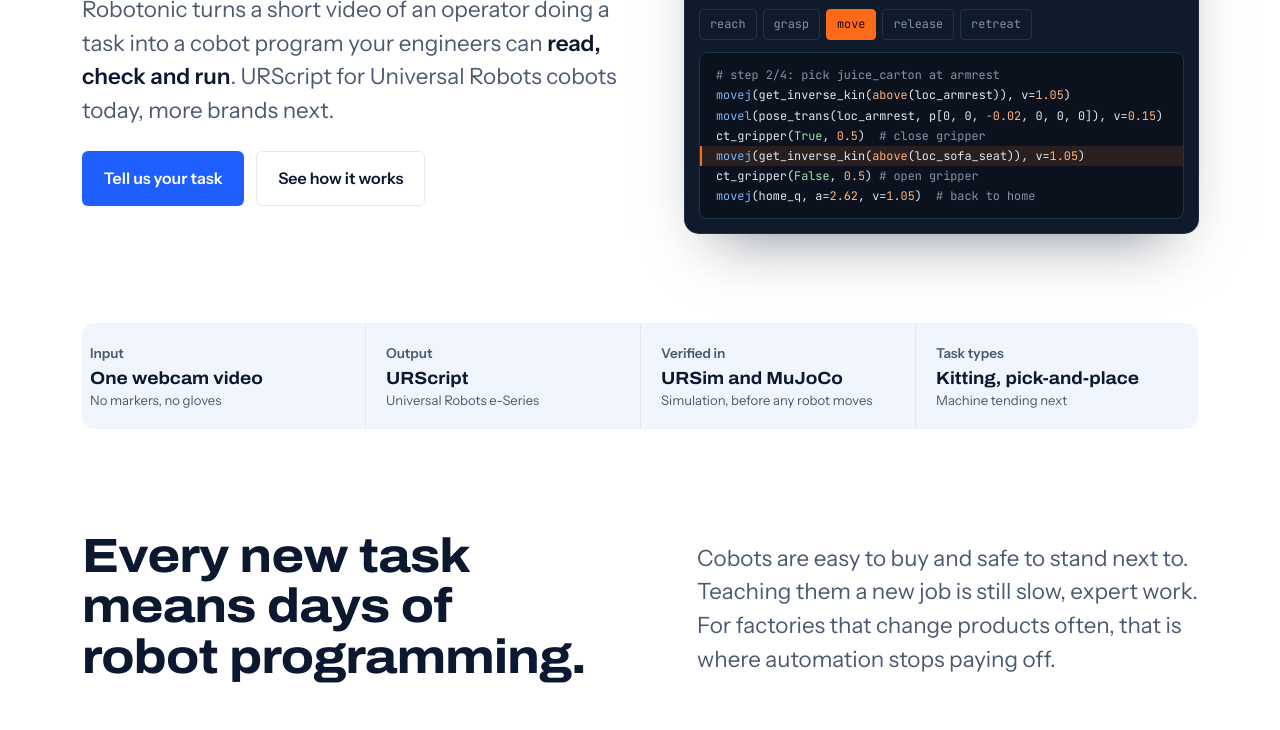
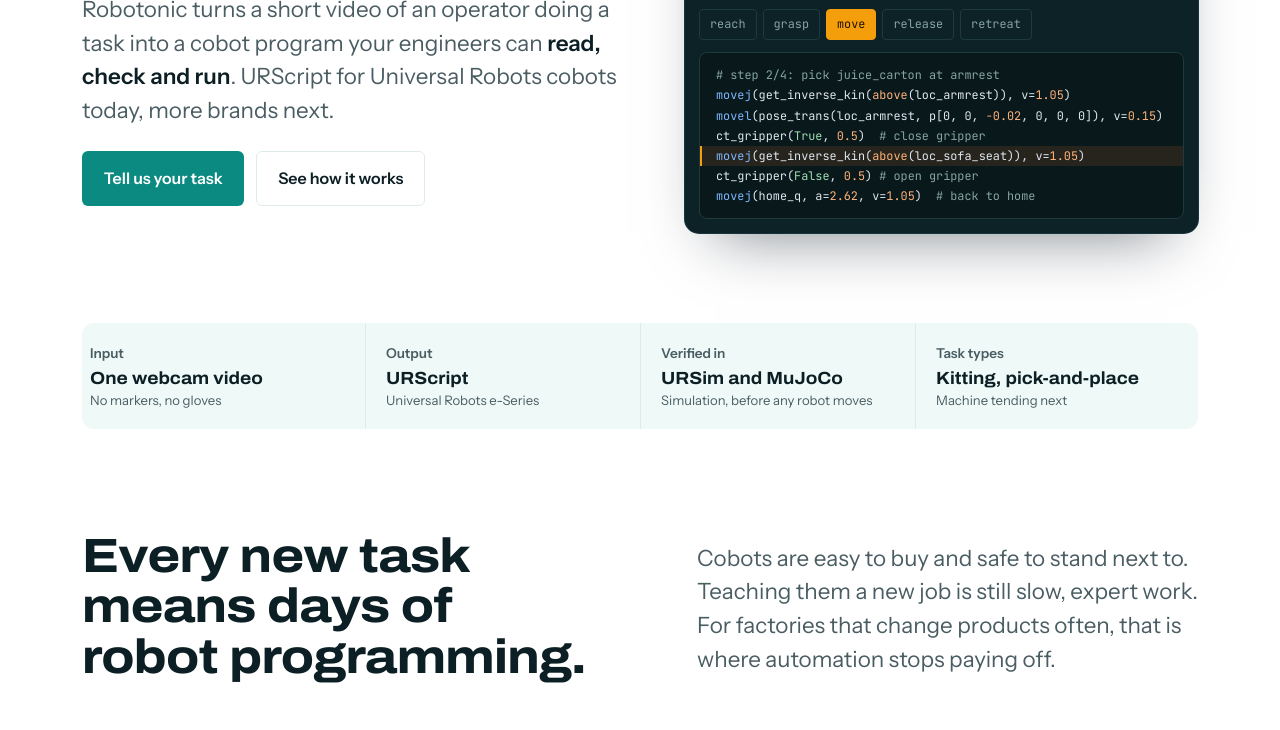
Before and after one commit to ricardoantoniocip-spec/cobot-teaching, a plain HTML site: page website/index.html in a window 1280 px wide. Shown: the part 466-1196 px from the top of the page. Drawn offline with Linux system fonts and the light colour scheme.

Commit message:
Website: teal and amber colour palette
Co-Authored-By: Claude Opus 5.5 <noreply@anthropic.com>
Claude-Session: https://claude.ai/code/session_01U42Xr3NYLwj73TY1tyBGa3

```diff
--- a/website/assets/style.css
+++ b/website/assets/style.css
@@ -708,3 +708,29 @@ input:user-invalid, textarea:user-invalid { border-color: #d92d20; box-shadow: 0
   .hero-copy > *, .pendant { animation: fade 400ms ease both; animation-delay: 0ms; }
   .btn:active { transform: none; }
 }
+
+/* ================= v4 palette: teal and amber ================= */
+:root {
+  --paper: #ffffff; --panel: #ffffff; --tint: #effaf8; --ink: #0c1f24; --steel: #4a5d63; --line: #dfebea;
+  --brand: #0a8a80; --brand-hover: #07706a; --brand-ink: #ffffff; --brand-soft: #e2f5f2;
+  --signal: #f59e0b; --signal-strong: #0a8a80; --ok: #0b7a4a;
+  --pendant: #0d2226; --pendant-line: #1d3a3f; --pendant-dim: #86a3a6;
+}
+@media (prefers-color-scheme: dark) {
+  :root:not([data-theme="light"]) {
+    --paper: #081316; --panel: #0e1d20; --tint: #0b1a1d; --ink: #e8f3f2; --steel: #98b0b2; --line: #1b3236;
+    --brand: #3fd1c2; --brand-hover: #74e0d5; --brand-ink: #04201d; --brand-soft: #0f2e2c;
+    --signal: #fbbf24; --signal-strong: #3fd1c2; --ok: #3fbf86;
+    --pendant: #050e10; --pendant-line: #17302f; --pendant-dim: #7c9a9c;
+  }
+}
+:root[data-theme="dark"] {
+  --paper: #081316; --panel: #0e1d20; --tint: #0b1a1d; --ink: #e8f3f2; --steel: #98b0b2; --line: #1b3236;
+  --brand: #3fd1c2; --brand-hover: #74e0d5; --brand-ink: #04201d; --brand-soft: #0f2e2c;
+  --signal: #fbbf24; --signal-strong: #3fd1c2; --ok: #3fbf86;
+  --pendant: #050e10; --pendant-line: #17302f; --pendant-dim: #7c9a9c;
+}
+.readout span b, .day .d { color: var(--signal); }
+.band .day .d, .split .day .d { color: var(--brand); }
+.chip.on { color: #1d1202; }
+.media-frame { box-shadow: 0 30px 60px -36px rgba(8, 90, 84, .45); }
```
Also changed, not shown: website/assets/img/mark.svg.
